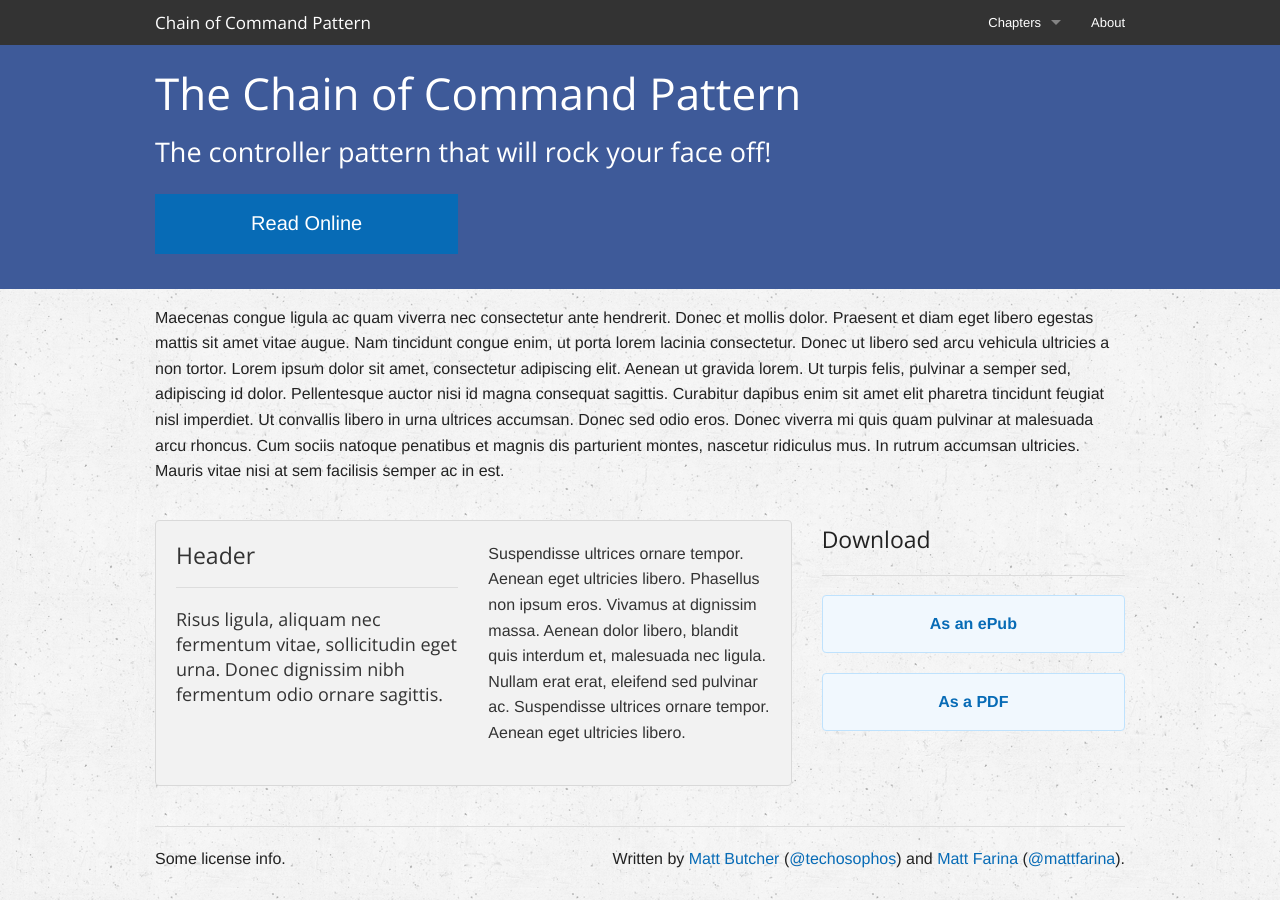
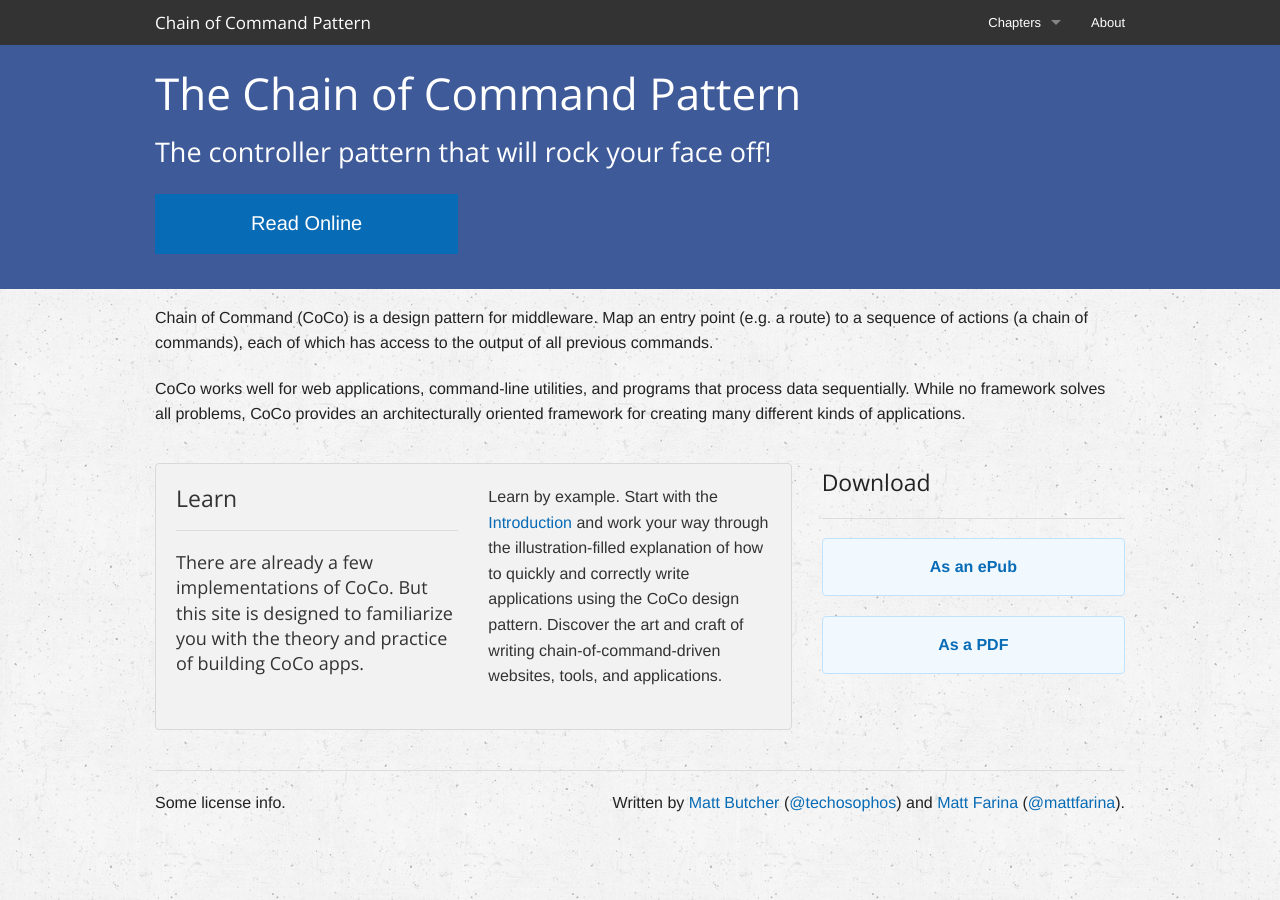
Before and after one commit to Masterminds/coco, a Jekyll site: the page built from index.html, in a window 1280 px wide. Built offline with Jekyll 4.4.1, drawn with Linux system fonts in a browser that asks for light colours; Markdown is read by kramdown in place of the engine named in the settings.

Commit message:
Added very basic front-page text.

```diff
--- a/index.html
+++ b/index.html
@@ -19,7 +19,13 @@ title: Chain of Command Pattern
 <br>
 <div class="row">
   <div class="medium-12 columns">
-    <p>Maecenas congue ligula ac quam viverra nec consectetur ante hendrerit. Donec et mollis dolor. Praesent et diam eget libero egestas mattis sit amet vitae augue. Nam tincidunt congue enim, ut porta lorem lacinia consectetur. Donec ut libero sed arcu vehicula ultricies a non tortor. Lorem ipsum dolor sit amet, consectetur adipiscing elit. Aenean ut gravida lorem. Ut turpis felis, pulvinar a semper sed, adipiscing id dolor. Pellentesque auctor nisi id magna consequat sagittis. Curabitur dapibus enim sit amet elit pharetra tincidunt feugiat nisl imperdiet. Ut convallis libero in urna ultrices accumsan. Donec sed odio eros. Donec viverra mi quis quam pulvinar at malesuada arcu rhoncus. Cum sociis natoque penatibus et magnis dis parturient montes, nascetur ridiculus mus. In rutrum accumsan ultricies. Mauris vitae nisi at sem facilisis semper ac in est.</p>
+    <p>Chain of Command (CoCo) is a design pattern for middleware. Map an entry
+    point (e.g. a route) to a sequence of actions (a chain of commands), each of which has
+    access to the output of all previous commands.</p>
+    <p>CoCo works well for web applications, command-line utilities, and programs
+    that process data sequentially. While no framework solves all problems,
+    CoCo provides an architecturally oriented framework for creating many different
+    kinds of applications.</p>
   </div>
 </div>
 <br>
@@ -32,18 +38,25 @@ title: Chain of Command Pattern
         <div class="panel radius">
           <div class="row">
             <div class="large-6 small-6 columns">
-              <h4>Header</h4>
+              <h4>Learn</h4>
               <hr>
 
-              <h5 class="subheader">Risus ligula, aliquam nec fermentum vitae, sollicitudin eget urna. Donec
-              dignissim nibh fermentum odio ornare sagittis.</h5>
+              <h5 class="subheader">
+                There are already a few implementations of CoCo. But this site
+                is designed to familiarize you with the theory and practice
+                of building CoCo apps.
+              </h5>
 
             </div>
 
             <div class="large-6 small-6 columns">
-              <p>Suspendisse ultrices ornare tempor. Aenean eget ultricies libero. Phasellus non ipsum eros. Vivamus
-              at dignissim massa. Aenean dolor libero, blandit quis interdum et, malesuada nec ligula. Nullam erat
-              erat, eleifend sed pulvinar ac. Suspendisse ultrices ornare tempor. Aenean eget ultricies libero.</p>
+              <p>
+              Learn by example. Start with the <a href="/introduction">Introduction</a>
+              and work your way through the illustration-filled explanation
+              of how to quickly and correctly write applications using the
+              CoCo design pattern. Discover the art and craft of writing chain-of-command-driven
+              websites, tools, and applications.
+              </p>
             </div>
           </div>
         </div>
```
